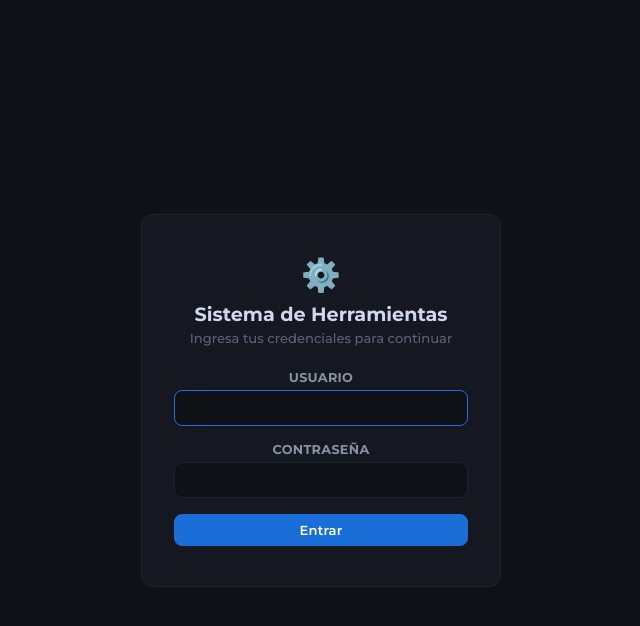
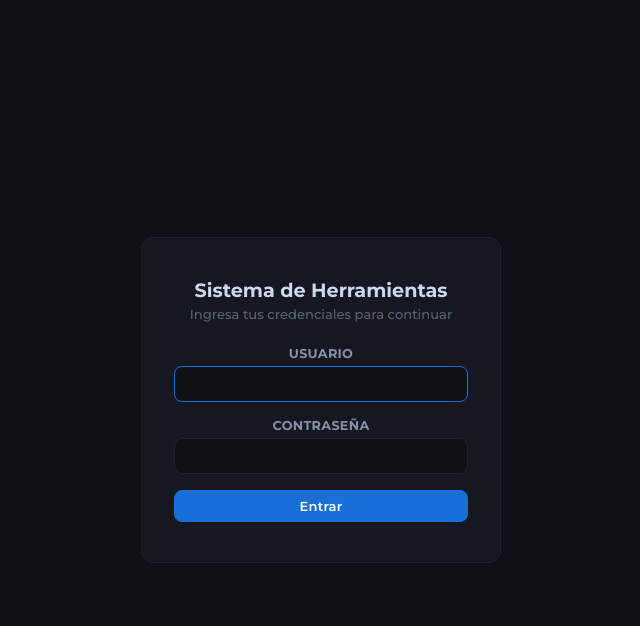
Before and after one commit to ch-devx/sistema-herramientas, a PHP site: page /login.php in a window 1280 px wide. Shown: the top 626 px of the page, without its empty margins (319-959 px from the left). Run offline with PHP 8.4, Linux system fonts and the light colour scheme.

Commit message:
fix(login.php): remove unnecessary login icon from the login form

```diff
--- a/login.php
+++ b/login.php
@@ -41,7 +41,6 @@ if ($_SERVER['REQUEST_METHOD'] === 'POST') {
 </head>
 <body class="login-body">
 <div class="login-card">
-    <div class="login-icon">⚙️</div>
     <h1>Sistema de Herramientas</h1>
     <p class="login-sub">Ingresa tus credenciales para continuar</p>
     <?php if ($error): ?>
```
